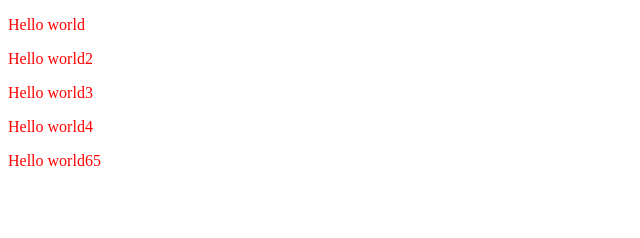
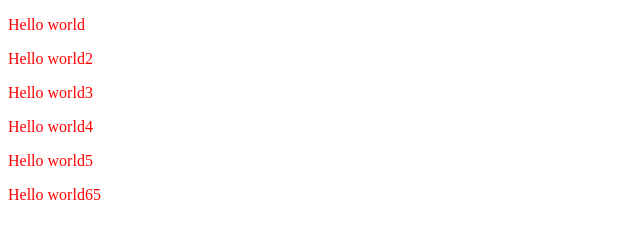
Before and after one commit to damodred53/Projet3, a plain HTML site: page projet1.html in a window 1280 px wide. Shown: the whole page, without its empty margins (0-640 px from the left). Drawn offline with Linux system fonts and the light colour scheme.

Commit message:
Nouvelle ligne de code

```diff
--- a/projet1.html
+++ b/projet1.html
@@ -10,6 +10,7 @@
 <p>Hello world2</p>
 <p>Hello world3</p>
 <p>Hello world4</p>
+<p>Hello world5</p>
 <p>Hello world65</p>
 </body>
 </html>
```
